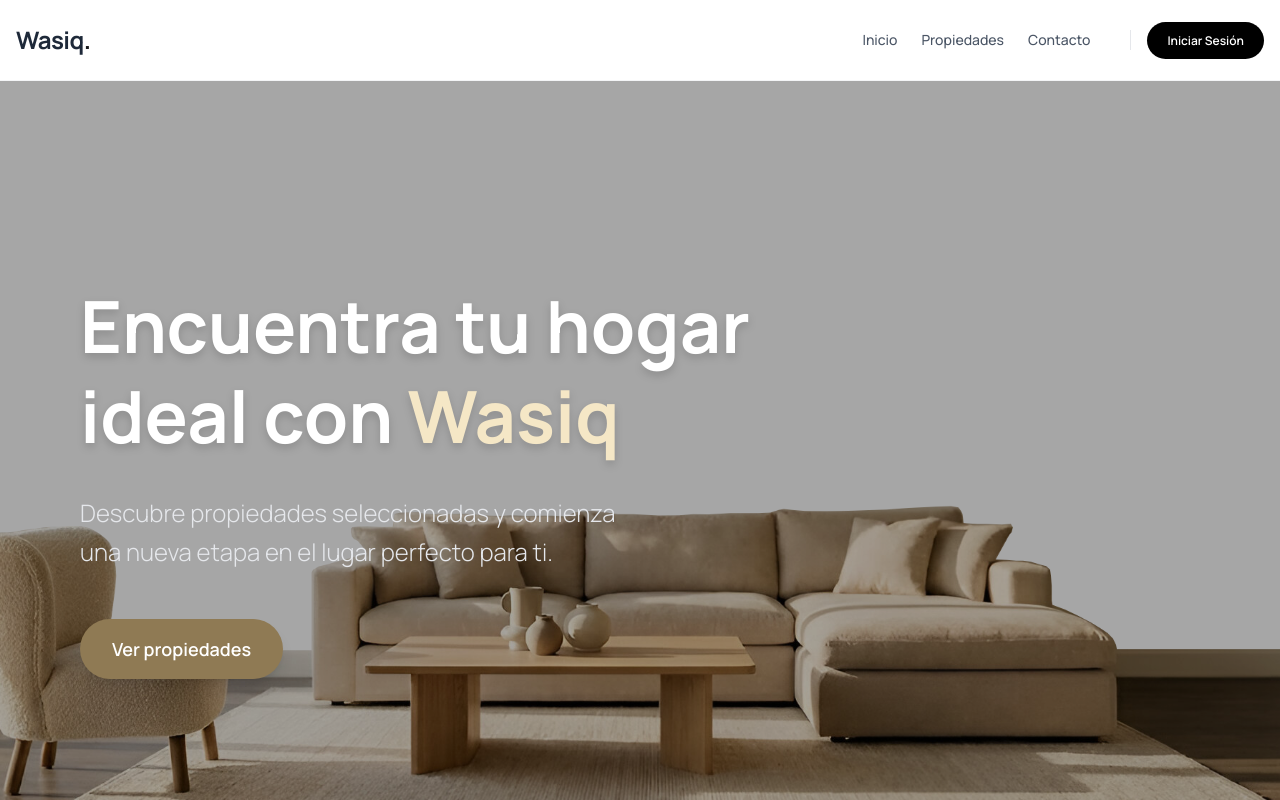
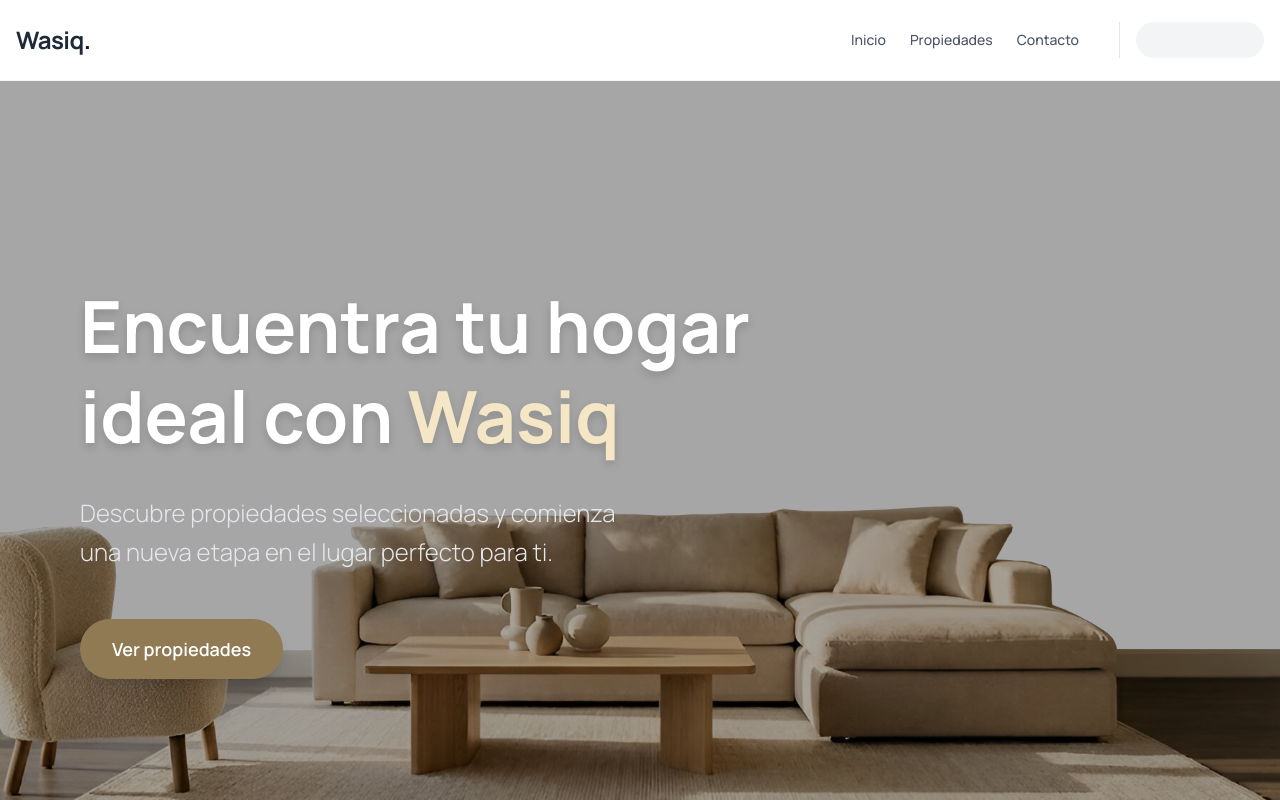
Before and after one commit to Giands96/wasiq-project-front, a Next.js app: page / in a window 1280 px wide. Shown: the top 800 px of the page. Built offline with nearby package versions, Linux system fonts and the light colour scheme.

Commit message:
add: Añadir hidratación al navbar

```diff
--- a/shared/components/ui/Navbar.tsx
+++ b/shared/components/ui/Navbar.tsx
@@ -1,6 +1,6 @@
 "use client";
 
-import React, { useEffect, useState } from "react";
+import React from "react";
 import Link from "next/link";
 import { useRouter } from "next/navigation";
 import { ROUTES } from "@/shared/constants/routes";
@@ -27,7 +27,7 @@ const UserMenu = () => {
 
   return (
     <div className="flex">
-      <DropdownMenu >
+      <DropdownMenu>
         <DropdownMenuTrigger asChild>
           <button className="cursor-pointer bg-white border border-gray-200 px-3 py-1.5 rounded-full shadow-xs transition-all flex items-center gap-3 hover:shadow-md outline-none">
             <div className="bg-neutral-100 rounded-full w-8 h-8 flex items-center justify-center text-neutral-600">
@@ -43,35 +43,34 @@ const UserMenu = () => {
         <DropdownMenuContent align="end" className="w-56">
           <DropdownMenuLabel>Mi Cuenta</DropdownMenuLabel>
           <DropdownMenuSeparator />
-
-        {/* Opciones del Menú */}
           <DropdownMenuItem className="cursor-pointer">
             <User className="mr-2 h-4 w-4" /> Perfil
           </DropdownMenuItem>
           <DropdownMenuItem className="cursor-pointer">
             <Settings className="mr-2 h-4 w-4" /> Configuración
           </DropdownMenuItem>
-
           <DropdownMenuSeparator />
-
-        {/* Botón de Salir */}
-        <DropdownMenuItem onClick={handleLogout} className="cursor-pointer text-red-600 focus:text-red-600 focus:bg-red-50">
+          <DropdownMenuItem
+            onClick={handleLogout}
+            className="cursor-pointer text-red-600 focus:text-red-600 focus:bg-red-50"
+          >
             <LogOut className="mr-2 h-4 w-4" /> Cerrar Sesión
           </DropdownMenuItem>
         </DropdownMenuContent>
+      </DropdownMenu>
 
-      </DropdownMenu>
-      <Link href={ROUTES.PROPERTIES.CREATE} className="ml-4 px-3  flex items-center justify-center  text-white bg-normal-link rounded-full hover:bg-hover-link transition-all text-md">
-        <House className="mr-2" />Publicar Propiedad
+      <Link
+        href={ROUTES.PROPERTIES.CREATE}
+        className="ml-4 px-3 flex items-center justify-center text-white bg-primary-base rounded-full hover:bg-primary-hover transition-all text-md"
+      >
+        <House className="mr-2" /> Publicar Propiedad
       </Link>
     </div>
-
   );
 };
 
-const MobileMenu = () =>
-{
-    return(
+const MobileMenu = () => {
+  return (
     <DropdownMenu>
       <DropdownMenuTrigger asChild>
         <button className="cursor-pointer bg-white border border-gray-200 p-3 rounded-full shadow-xs transition-all flex items-center gap-3 hover:shadow-md outline-none">
@@ -80,27 +79,39 @@ const MobileMenu = () =>
       </DropdownMenuTrigger>
       <DropdownMenuContent align="end" className="w-56">
         <DropdownMenuItem>
-                    <Home className="mr-2 h-4 w-4" /><Link href={ROUTES.HOME}>Inicio</Link>
+          <Home className="mr-2 h-4 w-4" />
+          <Link href={ROUTES.HOME}>Inicio</Link>
         </DropdownMenuItem>
         <DropdownMenuItem>
-                    <User className="mr-2 h-4 w-4" /> <Link href={ROUTES.PROPERTIES.LIST}>Propiedades</Link>
+          <User className="mr-2 h-4 w-4" />
+          <Link href={ROUTES.PROPERTIES.LIST}>Propiedades</Link>
         </DropdownMenuItem>
         <DropdownMenuItem>
-                    <Headset className="mr-2 h-4 w-4" /> <Link href={ROUTES.CONTACT.US}>Contacto</Link>
+          <Headset className="mr-2 h-4 w-4" />
+          <Link href={ROUTES.CONTACT.US}>Contacto</Link>
         </DropdownMenuItem>
-                <DropdownMenuSeparator></DropdownMenuSeparator>
+        <DropdownMenuSeparator />
         <DropdownMenuItem className="bg-red-500 hover:bg-red-700 text-white transition-colors focus:bg-red-900 focus:text-white">
-                        <LogOut className="mr-2 h-4 w-4 text-white" /> <Link href={ROUTES.AUTH.LOGOUT}>Cerrar Sesión</Link>
+          <LogOut className="mr-2 h-4 w-4 text-white" />
+          <Link href={ROUTES.AUTH.LOGOUT}>Cerrar Sesión</Link>
         </DropdownMenuItem>
-
       </DropdownMenuContent>
     </DropdownMenu>
-    )
-}
+  );
+};
+
+const AuthAreaSkeleton = ({ mobile = false }: { mobile?: boolean }) => (
+  <div
+    className={`animate-pulse bg-gray-100 rounded-full ${
+      mobile ? "w-10 h-10" : "w-32 h-9"
+    }`}
+  />
+);
 
 export const Navbar = () => {
 
   const isAuthenticated = useAuthStore((state) => state.isAuthenticated);
+  const hasHydrated = useAuthStore((state) => state._hasHydrated);
 
   return (
     <nav className="fixed top-0 left-0 w-full bg-white/80 backdrop-blur-md border-b border-gray-100 z-50">
@@ -110,7 +121,7 @@ export const Navbar = () => {
           Wasiq<span className="text-primary">.</span>
         </Link>
 
-        {/* Links de Navegación */}
+        {/* Links de Navegación — Desktop */}
         <ul className="hidden md:flex items-center gap-6 text-sm font-medium text-gray-600">
           <li>
             <Link href="/" className="hover:text-black transition-colors">
@@ -128,9 +139,11 @@ export const Navbar = () => {
             </Link>
           </li>
 
-          {/* Área de Usuario */}
+          {/* Área de Usuario — Desktop */}
           <li className="ml-4 pl-4 border-l border-gray-200">
-            {isAuthenticated ? (
+            {!hasHydrated ? (
+              <AuthAreaSkeleton />
+            ) : isAuthenticated ? (
               <UserMenu />
             ) : (
               <Link
@@ -143,19 +156,25 @@ export const Navbar = () => {
           </li>
         </ul>
 
-        {/* Menú para pantallas pequeñas */}
+        {/* Menú — Mobile */}
         <div className="md:hidden">
-          {isAuthenticated ? (
-            <MobileMenu/>
+          {/* ───────────────────────────────────────────────────────────────
+              CORRECCIÓN: Mismo patrón que desktop.
+              Skeleton mobile hasta que el store haya hidratado.
+          ─────────────────────────────────────────────────────────────── */}
+          {!hasHydrated ? (
+            <AuthAreaSkeleton mobile />
+          ) : isAuthenticated ? (
+            <MobileMenu />
           ) : (
             <Link
               href={ROUTES.AUTH.LOGIN}
               className="px-5 py-2.5 bg-black text-white rounded-full hover:bg-gray-800 transition-all text-xs font-semibold"
-              > Iniciar Sesión
+            >
+              Iniciar Sesión
             </Link>
           )}
         </div>
-
       </div>
     </nav>
   );
```
Lines whose indentation alone changed are shown as unchanged.
